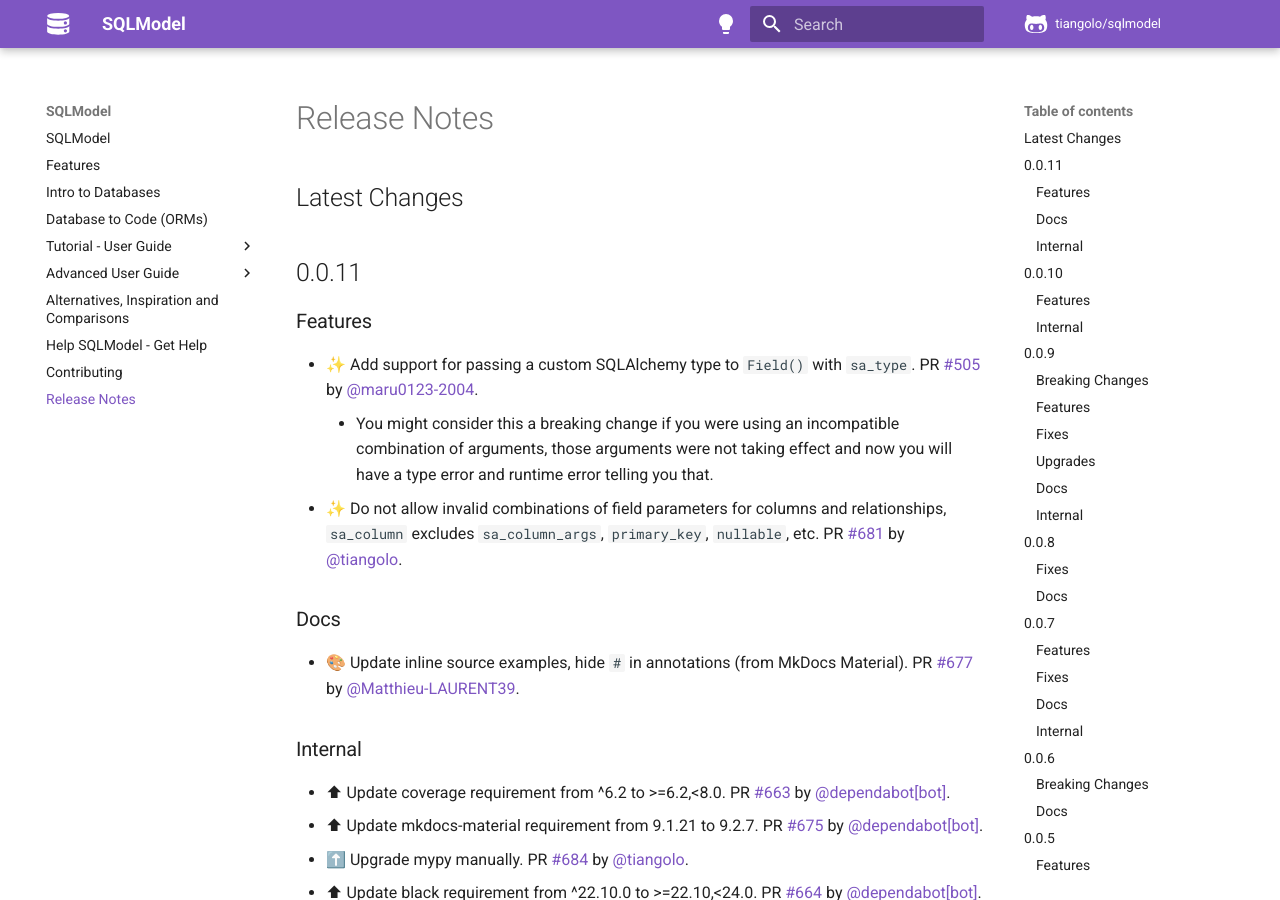
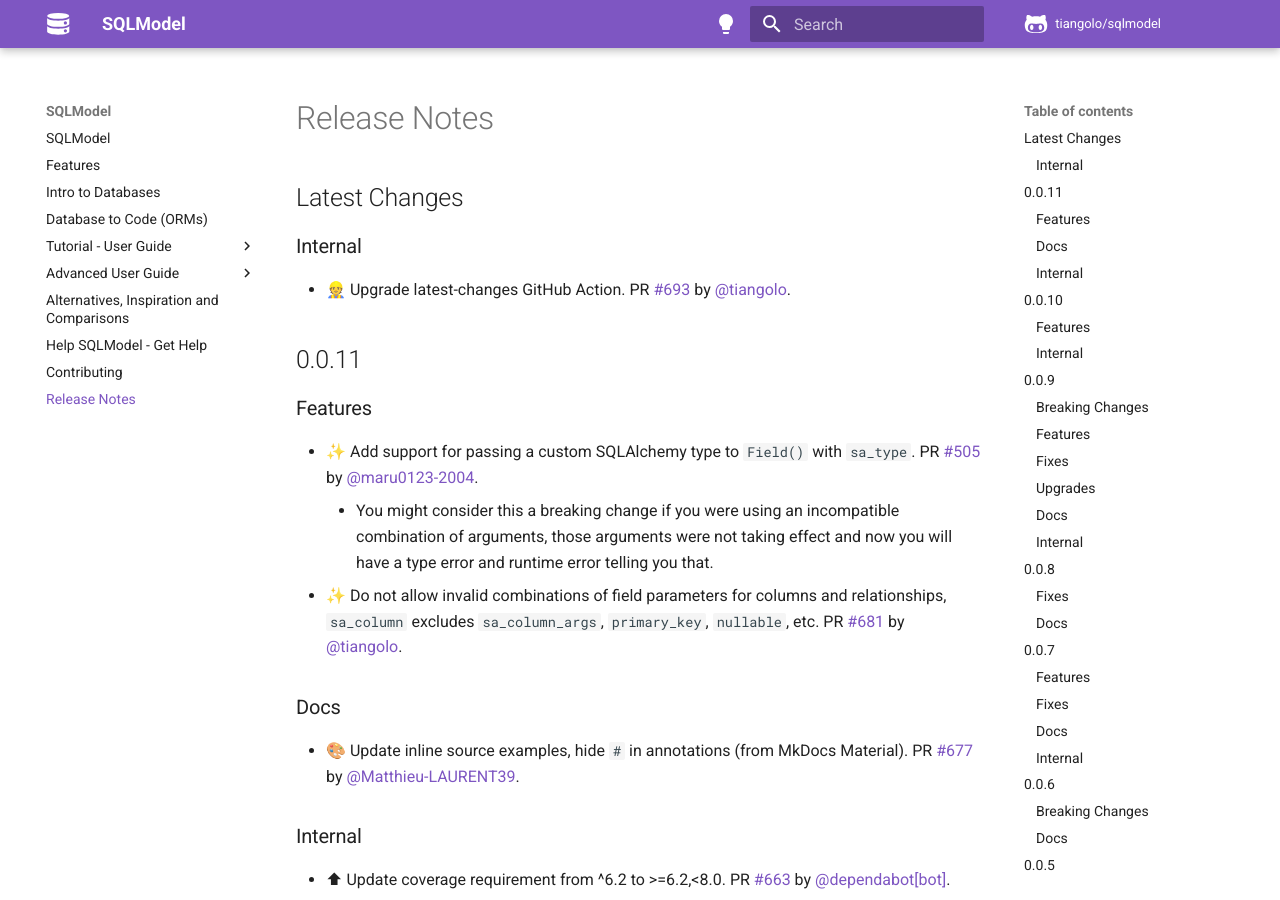
Before and after one commit to sztrakabalint/fastapi-sqlmodel, an MkDocs documentation site: the page built from docs/release-notes.md, in a window 1280 px wide and 900 px high. Built offline with MkDocs 1.6.1 and Material for MkDocs 9.7.7, drawn with Linux system fonts in a browser that asks for light colours; comment, search, counter and statistics services are not loaded.

Commit message:
📝 Update release notes

```diff
--- a/docs/release-notes.md
+++ b/docs/release-notes.md
@@ -2,6 +2,9 @@
 
 ## Latest Changes
 
+### Internal
+
+* 👷 Upgrade latest-changes GitHub Action. PR [#693](https://github.com/tiangolo/sqlmodel/pull/693) by [@tiangolo](https://github.com/tiangolo).
 
 ## 0.0.11
 
```
